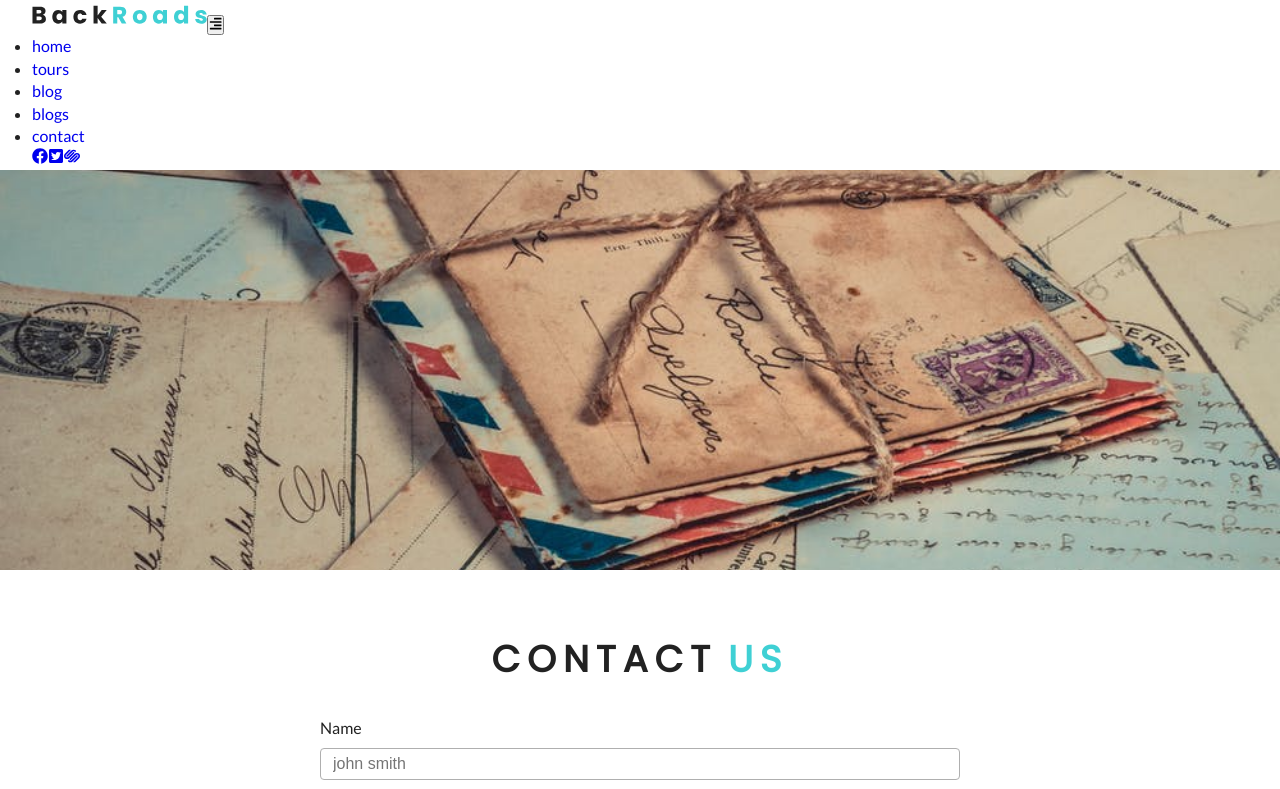
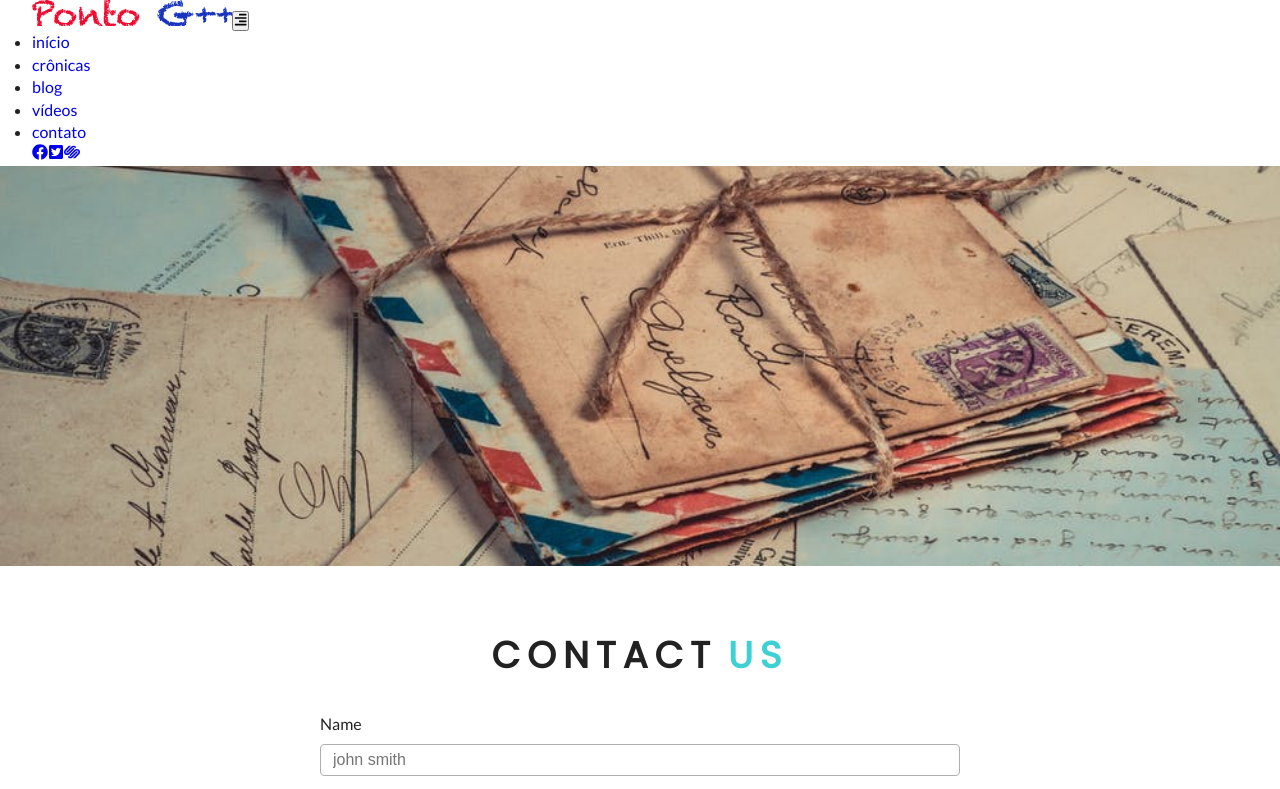
Before and after one commit to ja-gaeta/gatsby-site, a Gatsby site: page /contact in a window 1280 px wide. Shown: the top 789 px of the page. Built offline with nearby package versions, Linux system fonts and the light colour scheme; Gatsby itself is replaced by a stand-in of ours.

Commit message:
Ponto Gpp - navbar e index - parte 1

```diff
--- a/src/components/Navbar.js
+++ b/src/components/Navbar.js
@@ -4,7 +4,7 @@ import styles from "../css/navbar.module.css"
 import { FaAlignRight } from "react-icons/fa"
 import links from "../constants/links"
 import socialIcons from "../constants/social-icons"
-import logo from "../images/logo.svg"
+import logo from "../images/logo.png"
 
 const Navbar = () => {
   const [isOpen, setNav] = useState(false)
--- a/src/constants/links.js
+++ b/src/constants/links.js
@@ -1,11 +1,11 @@
 export default [
   {
     path: "/",
-    text: "home",
+    text: "início",
   },
   {
     path: "/tours",
-    text: "tours",
+    text: "crônicas",
   },
   {
     path: "/blog",
@@ -13,10 +13,10 @@ export default [
   },
   {
     path: "/blogs",
-    text: "blogs",
+    text: "vídeos",
   },
   {
     path: "/contact",
-    text: "contact",
+    text: "contato",
   },
 ]
--- a/src/pages/index.js
+++ b/src/pages/index.js
@@ -30,7 +30,7 @@ export default ({ data }) => (
 
 export const query = graphql`
   query {
-    defaultBcg: file(relativePath: { eq: "defaultBcg.jpeg" }) {
+    defaultBcg: file(relativePath: { eq: "siteImage.jpg" }) {
       childImageSharp {
         fluid(quality: 90, maxWidth: 4160) {
           ...GatsbyImageSharpFluid_withWebp
```
Also changed, not shown: src/images/logo.png (added), src/images/logo.svg (deleted), src/images/siteImage.jpg (added).
